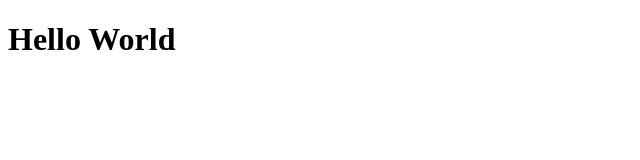
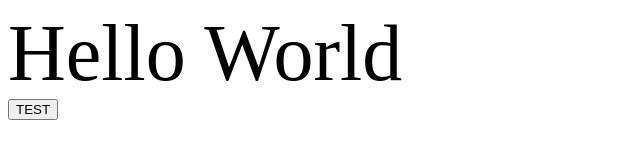
Before and after one commit to Abbby1007/Punnett-Squares, a plain HTML site: page index.html in a window 1280 px wide. Shown: the whole page, without its empty margins (0-640 px from the left). Drawn offline with Linux system fonts and the light colour scheme.

Commit message:
Basic Randomization

```diff
--- a/index.html
+++ b/index.html
@@ -3,9 +3,13 @@
 <head>
     <meta charset="UTF-8">
     <meta name="viewport" content="width=device-width, initial-scale=1.0">
+    <link rel="stylesheet" href="style.css">
     <title>Document</title>
 </head>
 <body>
-    <h1> Hello World </h1>
+    <div id="display"> Hello World </div>
+    <button onclick="dihybrid()"> TEST </button>
+
+    <script src = "script.js"></script>
 </body>
 </html>
--- a/script.js
+++ b/script.js
@@ -0,0 +1,85 @@
+const display = document.getElementById("display");
+function test(){
+display.innerHTML = 'Bye';
+}
+
+function dihybrid(){
+    let pos1;
+    let pos2;
+    let pos3;
+    let pos4;
+    let value1;
+    let value2;
+    let value3;
+    let value4;
+    let letter1;
+    let letter2;
+    let letter3;
+    let letter4;
+
+    // B = 0;
+    // b = 1;
+    // T = 0;
+    // t = 1;
+
+    // is pos1 = 0
+        // it is B
+        //else
+            //it is b
+
+      // is pos1 = 0
+        // it is B
+        //else
+            //it is b
+
+           // is pos3 = 0
+        // it is T
+        //else
+            //it is T
+
+              // is pos4 = 0
+        // it is T
+        //else
+            //it is T
+    pos1 = Math.floor(Math.random() * 2);
+    pos2 = Math.floor(Math.random() * 2);
+    pos3 = Math.floor(Math.random() * 2);
+    pos4 = Math.floor(Math.random() * 2);
+    display.innerHTML = `${pos1}`;
+
+    if(pos1 == 0){
+        value1 = 1; // B
+        letter1 = 'B';
+    }
+    else{
+        value1 = 3;// b
+        letter1 = 'b';
+    }
+
+    if(pos2 == 0){
+        value2 = 1; // B
+        letter2 = 'B';
+    }
+    else{
+        value2 = 3; //b
+        letter2 = 'b';
+    }
+
+    if(pos3 = 0){
+        value3 = 2; // T
+        letter3 = 'T';
+    }else{
+        value3 = 4; //t
+        letter3 = 't';
+        }
+    if(pos4 = 0){
+        value4 = 2; // T
+        letter4 = 'T';
+    }else{
+        value4 = 4;//t
+        letter4 = 't';
+        }
+
+    display.innerHTML = `${letter1} ${letter2} ${letter3} ${letter4}`;
+
+}
--- a/style.css
+++ b/style.css
@@ -0,0 +1,3 @@
+#display{
+    font-size: 5rem;
+}
```
